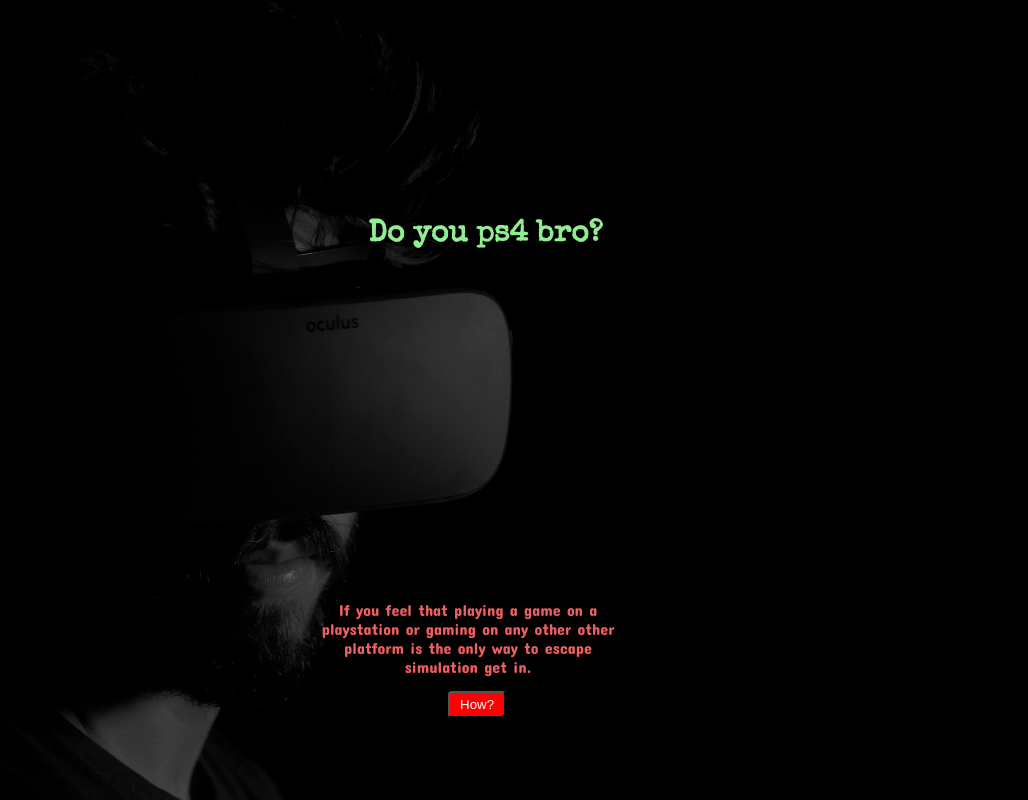
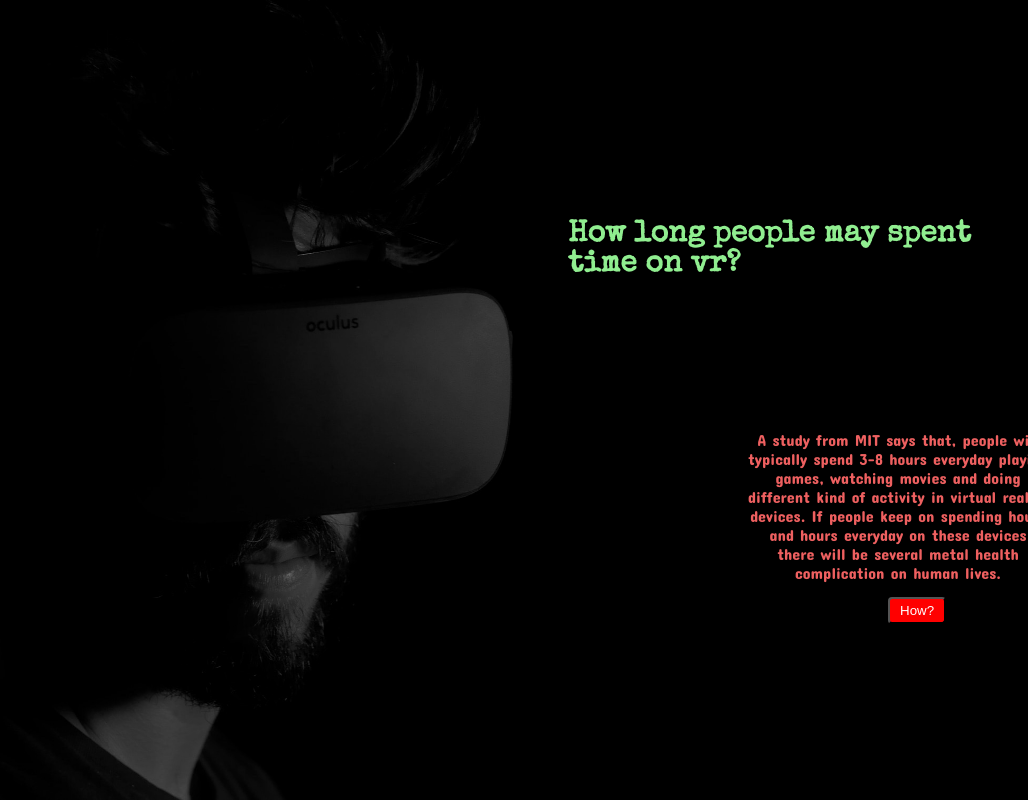
Before and after one commit to subodhss23/gaming, a plain HTML site: page vr.html in a window 1280 px wide. Shown: the whole page, without its empty margins (252-1280 px from the left). Drawn offline with nearby package versions, Linux system fonts and the light colour scheme.

Commit message:
vr.html done

```diff
--- a/vr.css
+++ b/vr.css
@@ -14,6 +14,10 @@ body{
 }
 
 
+.container{
+  padding-left: 200px;
+}
+
 
 .container h2{
   padding-top: 220px;
@@ -25,15 +29,15 @@ body{
 }
 
 .container p{
-  padding-top: 350px;
+  padding-top: 150px;
   color: #ee6060;
   width: 300px;
   text-align: center;
-  padding-left: 570px;
+  padding-left: 800px;
 }
 
 .container .button{
-    margin-left: 700px;
+    margin-left: 940px;
     padding: 4px 10px;
     background-color: red;
     border-radius: 4px;
--- a/vr.html
+++ b/vr.html
@@ -13,8 +13,10 @@
   <div class="container">
 
       <header class="header">
-          <h2>Do you ps4 bro?</h2>
-          <p>If you feel that playing a game on a playstation or gaming on any other other platform is the only way to escape simulation get in.</p>
+          <h2>How long people may spent time on vr?</h2>
+          <p>A study from MIT says that, people will typically spend 3-8 hours everyday playing games, watching movies and doing different kind of activity in virtual
+            reality devices. If people keep on spending hours and hours everyday on these devices there will be several metal health complication on human lives.
+          </p>
         </header>
 
     <button class="button"><a href="prisioner.html">How?</a></button>
```
